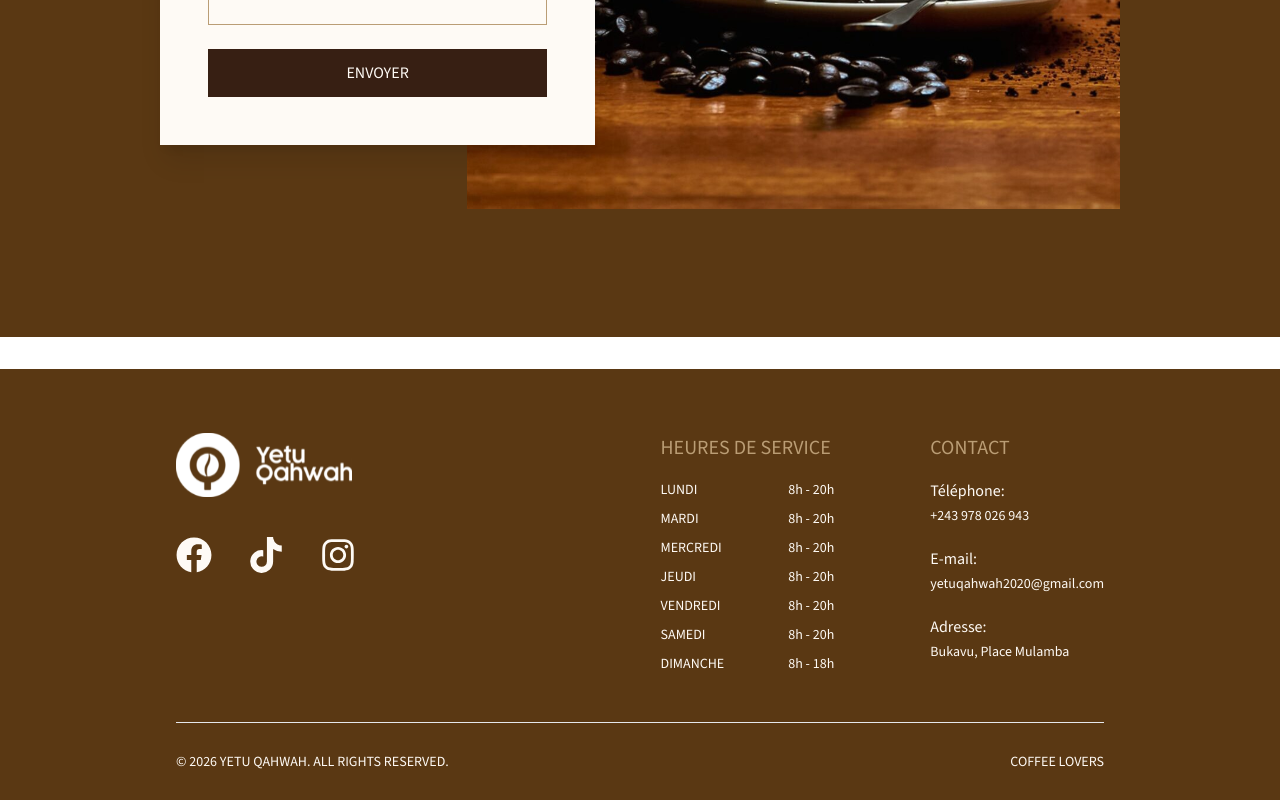
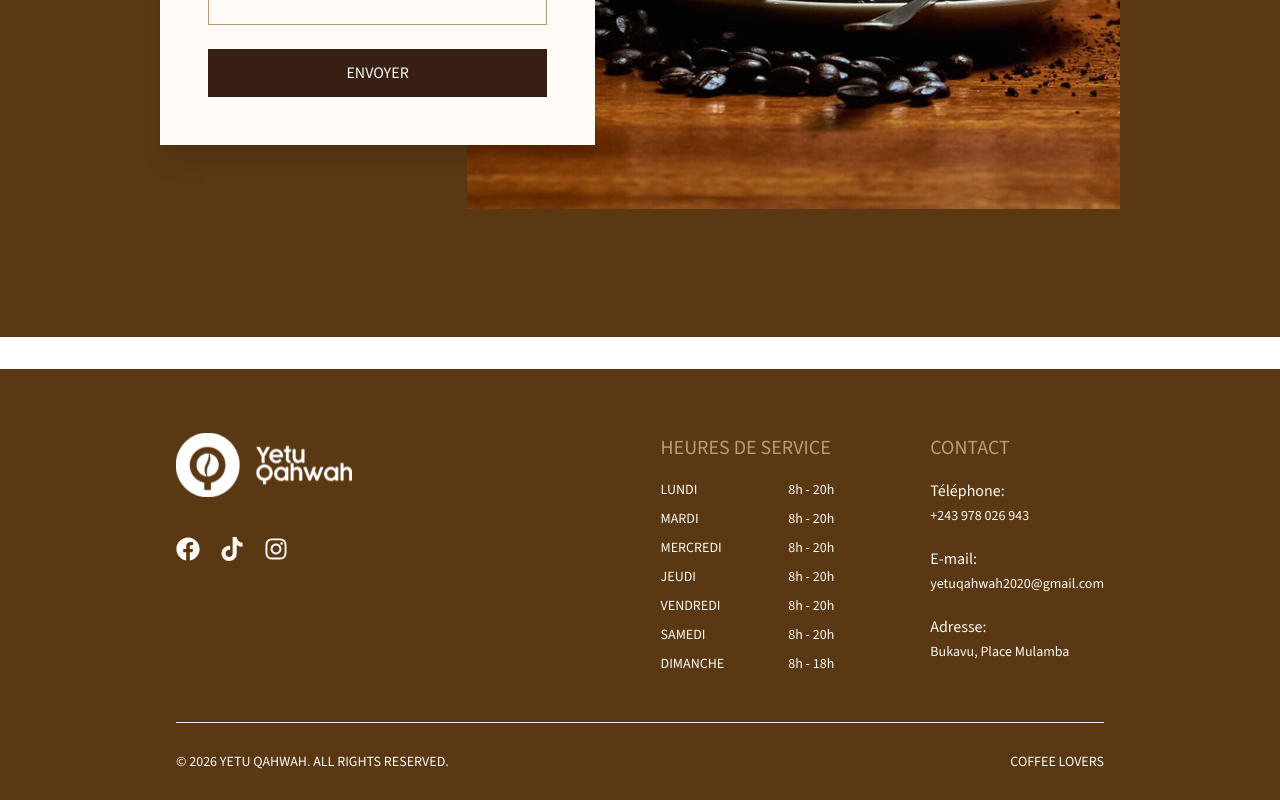
Before and after one commit to mariegrace31/yetuqahwah, a Next.js app: page / in a window 1280 px wide. Shown: the part 4959-5759 px from the top of the page. Built offline with nearby package versions, Linux system fonts and the light colour scheme; no server answers; the database is empty.

Commit message:
Update footer

```diff
--- a/app/components/Footer.jsx
+++ b/app/components/Footer.jsx
@@ -9,10 +9,10 @@ export default function Footer({ content }) {
       <div className="flex flex-col justify-between md:flex-row">
         <div className="flex flex-col gap-7 lg:gap-10">
           <Image src={content.logo} alt="Yetu Qahwah" width={50} height={50} unoptimized className="w-28 md:w-32 lg:w-44" />
-          <div className="flex gap-4 lg:gap-9">
-            <a href="https://web.facebook.com/yetuqahwah/?_rdc=1&_rdr#" target="_blank" rel="noopener noreferrer" aria-label="Yetu Qahwah sur Facebook"><FaFacebook className="text-xl text-yq_white1 md:text-2xl lg:text-4xl" /></a>
-            <a href="https://www.tiktok.com/@yetu.qahwah?_r=1&_t=ZS-9AC2jhBwp2D" target="_blank" rel="noopener noreferrer" aria-label="Yetu Qahwah sur TikTok"><FaTiktok className="text-xl text-yq_white1 md:text-2xl lg:text-4xl" /></a>
-            <a href="https://www.instagram.com/yetu_qahwah?stkn=MWsyeGFzbjVjMDZ1dg==" target="_blank" rel="noopener noreferrer" aria-label="Yetu Qahwah sur Instagram"><FaInstagram className="text-xl text-yq_white1 md:text-2xl lg:text-4xl" /></a>
+          <div className="flex gap-3 lg:gap-5">
+            <a href="https://web.facebook.com/yetuqahwah/?_rdc=1&_rdr#" target="_blank" rel="noopener noreferrer" aria-label="Yetu Qahwah sur Facebook"><FaFacebook className="text-base text-yq_white1 md:text-lg lg:text-2xl" /></a>
+            <a href="https://www.tiktok.com/@yetu.qahwah?_r=1&_t=ZS-9AC2jhBwp2D" target="_blank" rel="noopener noreferrer" aria-label="Yetu Qahwah sur TikTok"><FaTiktok className="text-base text-yq_white1 md:text-lg lg:text-2xl" /></a>
+            <a href="https://www.instagram.com/yetu_qahwah?stkn=MWsyeGFzbjVjMDZ1dg==" target="_blank" rel="noopener noreferrer" aria-label="Yetu Qahwah sur Instagram"><FaInstagram className="text-base text-yq_white1 md:text-lg lg:text-2xl" /></a>
           </div>
         </div>
         <div className="mt-12 grid grid-cols-2 gap-8 md:mt-0 lg:gap-24">
```
